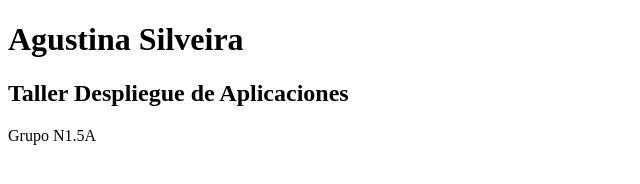
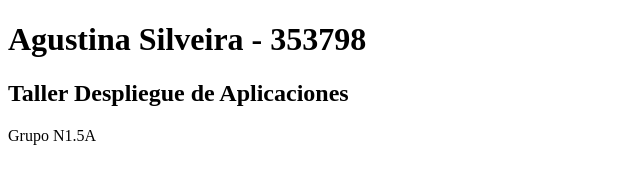
Before and after one commit to tinaaveiraa1797/obligatorio, a plain HTML site: page index.html in a window 1280 px wide. Shown: the whole page, without its empty margins (0-640 px from the left). Drawn offline with Linux system fonts and the light colour scheme.

Commit message:
agregue nro estudiante

```diff
--- a/index.html
+++ b/index.html
@@ -6,9 +6,8 @@
     <title>Prueba Git - Azure</title>
 </head>
 <body>
-    <h1>Agustina Silveira</h1>
+    <h1>Agustina Silveira - 353798</h1>
     <h2>Taller Despliegue de Aplicaciones</h2>
-
     <p>Grupo N1.5A</p>
 </body>
 </html>
```
